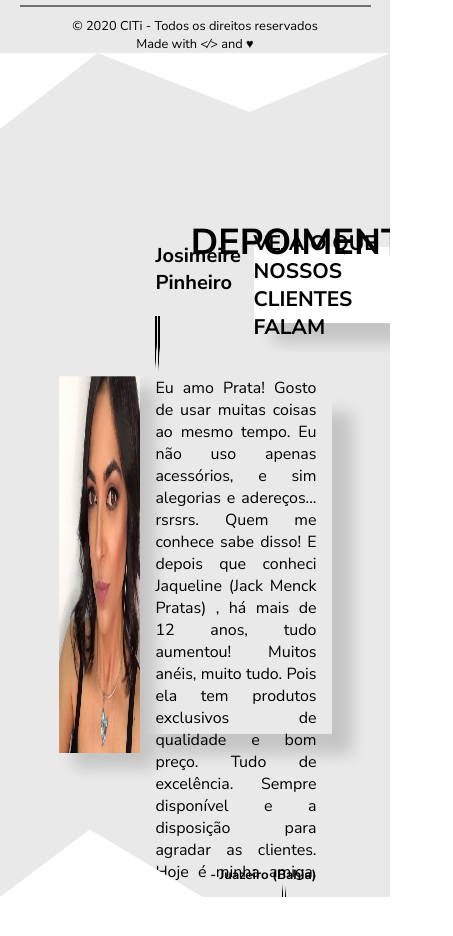
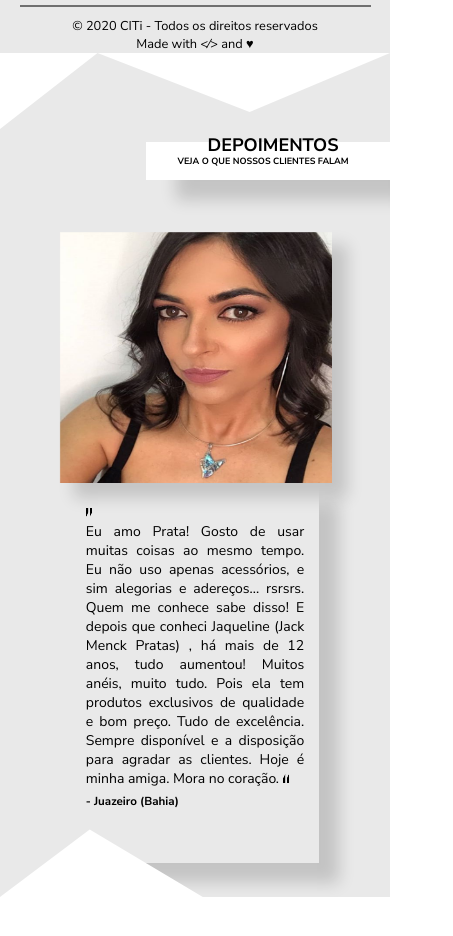
Before and after one commit to citi-onboarding/Pratas-onepage, a React (Create React App) app in the folder client/: page / in a window 390 px wide. Shown: the part 1940-2876 px from the top of the page, 453 px wide, since content can reach past the window. After the commit the page ends 2837 px from the top, so only its background shows below. Built offline with nearby package versions, Linux system fonts and the light colour scheme; no server answers.

Commit message:
Finished Testimonials Session Responsive

```diff
--- a/client/src/components/Testimonials/Testimonials.css
+++ b/client/src/components/Testimonials/Testimonials.css
@@ -105,3 +105,48 @@ h4 {
 h5 {
     align-self: flex-end;
 }
+
+@media (max-width: 700px){
+    .testimonials-session {
+        justify-content: flex-start;
+    }
+    .testimonials-session-carrossel{
+        height: 75%;
+    }
+    .carrossel-item {
+        flex-direction: column;
+    }
+    .carrossel-image {
+        width: 100%;
+        height: 40%;
+    }
+    .carrossel-text {
+        width: 80%;
+        justify-content: flex-start;
+        font: 400 14px Nunito Sans;
+        padding-top: 20px;
+    }
+    .testimonials-session-title {
+        width: 60%;
+    }
+    .testimonials-session-title h1 {
+        font: 700 18px Nunito Sans;
+        top: 15px;
+    }
+    .session-subtitle {
+        height: 30%;
+        font: 600 6px Nunito Sans;
+        padding-right: 20px;
+    }
+    h4{
+        display: none;
+    }
+    h5{
+        align-self: flex-start;
+        padding-top: 5px;
+    }
+    .carrossel-text img {
+        width: 3%;
+        height: 3%;
+    }
+}
```
